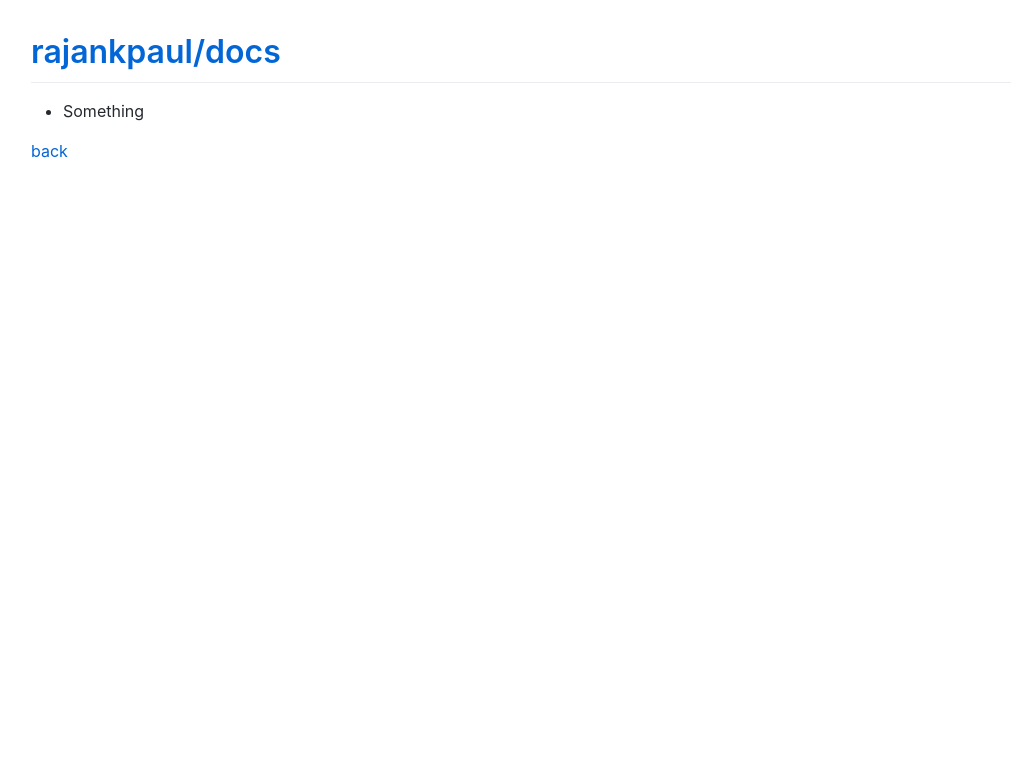
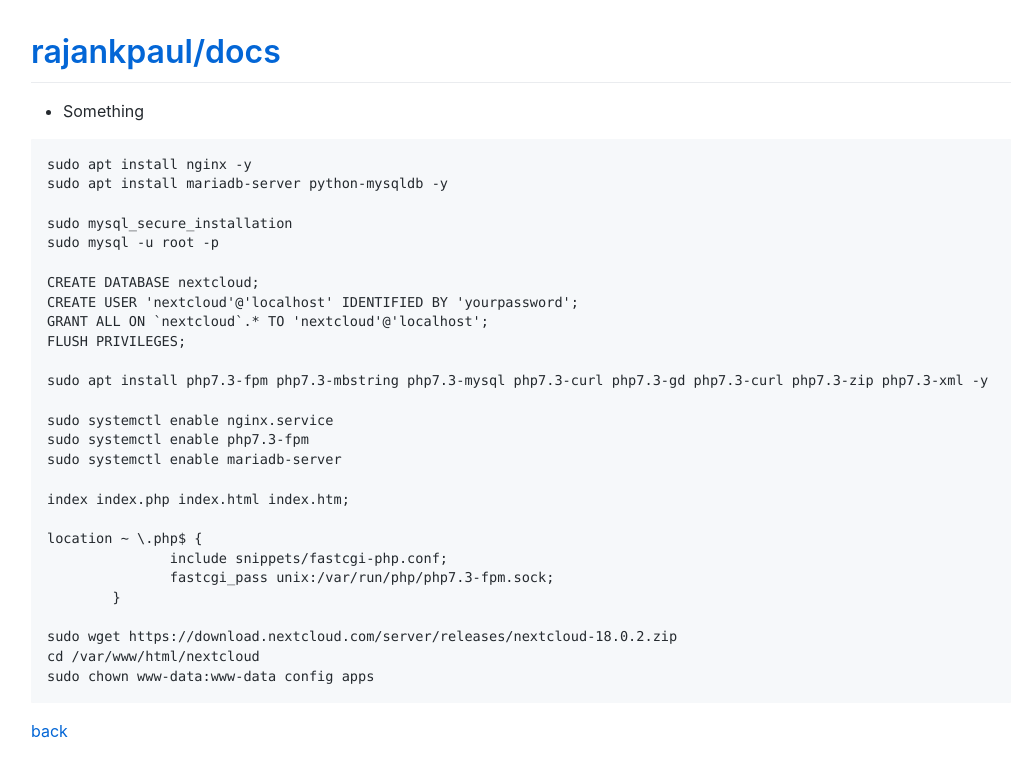
Before and after one commit to rajankpaul/docs, a Jekyll site: the page built from tutorials/linux/nextcloud/index.md, in a window 1280 px wide. Shown: the top 777 px of the page, without its empty margins (119-1138 px from the left). Built offline with Jekyll 4.4.1, drawn with Linux system fonts in a browser that asks for light colours; comment, search, counter and statistics services are not loaded.

Commit message:
Update index.md

````diff
--- a/tutorials/linux/nextcloud/index.md
+++ b/tutorials/linux/nextcloud/index.md
@@ -5,4 +5,34 @@ title: NextCloud
 
 *   Something
 
+```
+sudo apt install nginx -y
+sudo apt install mariadb-server python-mysqldb -y
+
+sudo mysql_secure_installation
+sudo mysql -u root -p
+
+CREATE DATABASE nextcloud;
+CREATE USER 'nextcloud'@'localhost' IDENTIFIED BY 'yourpassword';
+GRANT ALL ON `nextcloud`.* TO 'nextcloud'@'localhost';
+FLUSH PRIVILEGES;
+
+sudo apt install php7.3-fpm php7.3-mbstring php7.3-mysql php7.3-curl php7.3-gd php7.3-curl php7.3-zip php7.3-xml -y
+
+sudo systemctl enable nginx.service
+sudo systemctl enable php7.3-fpm
+sudo systemctl enable mariadb-server
+
+index index.php index.html index.htm;
+
+location ~ \.php$ {
+               include snippets/fastcgi-php.conf;
+               fastcgi_pass unix:/var/run/php/php7.3-fpm.sock;
+        }
+
+sudo wget https://download.nextcloud.com/server/releases/nextcloud-18.0.2.zip
+cd /var/www/html/nextcloud
+sudo chown www-data:www-data config apps
+```
+
 [back](../)
````
